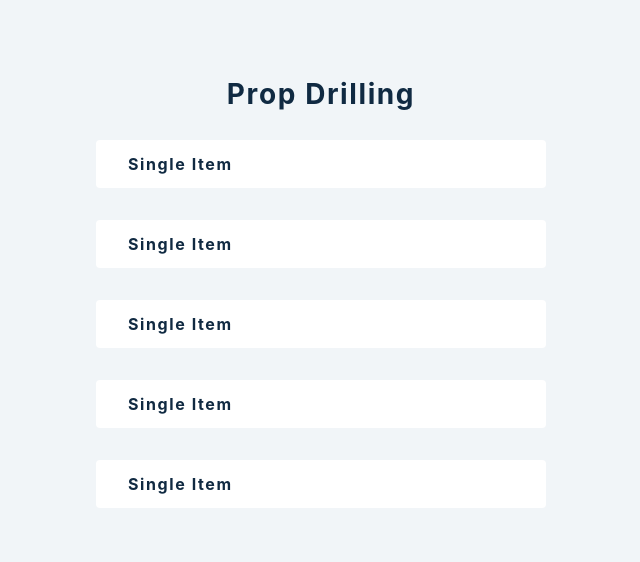
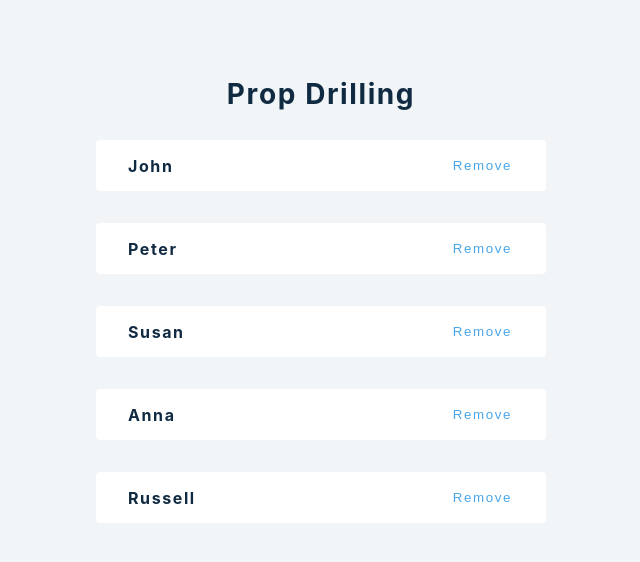
Before and after one commit to RussellOsiemo/React-Advanced-2021, a React (Create React App) app: page / in a window 1280 px wide. Shown: the top 562 px of the page, without its empty margins (319-959 px from the left). Built offline with nearby package versions, Linux system fonts and the light colour scheme.

Commit message:
prop drilling

```diff
--- a/src/tutorial/7-prop-drilling/setup/1-prop-drilling.js
+++ b/src/tutorial/7-prop-drilling/setup/1-prop-drilling.js
@@ -5,21 +5,30 @@ import { data } from '../../../data';
 
 const PropDrilling = () => {
   const [people, setPeople] = useState(data);
-  return <section>
+  const removePerson = (id) =>{
+    setPeople((people)=>{
+      return people.filter((person) => person.id!== id);
+    })
+  }
+ return <section>
     <h3>prop Drilling</h3>
-  <List  people={people}/>
+  <List  people={people} removePerson ={removePerson}/>
   </section>;
 };
-const List= ({people}) =>{
+const List= ({people, removePerson}) =>{
  return <>
  {people.map((person) =>{
-   return <SinglePerson  key ={person.id}/>
+   return <SinglePerson
+    key ={person.id}
+    {...person}
+    removePerson ={removePerson}/>;
  })}</>
 }
-const SinglePerson = ({id,name}) =>{
+const SinglePerson = ({id,name, removePerson}) =>{
 return (
   <div className='item'>
-    <h4>Single Item</h4>
+    <h4>{name}</h4>
+    <button onClick={()=>removePerson(id)}>Remove</button>
   </div>
 )
 }
```
